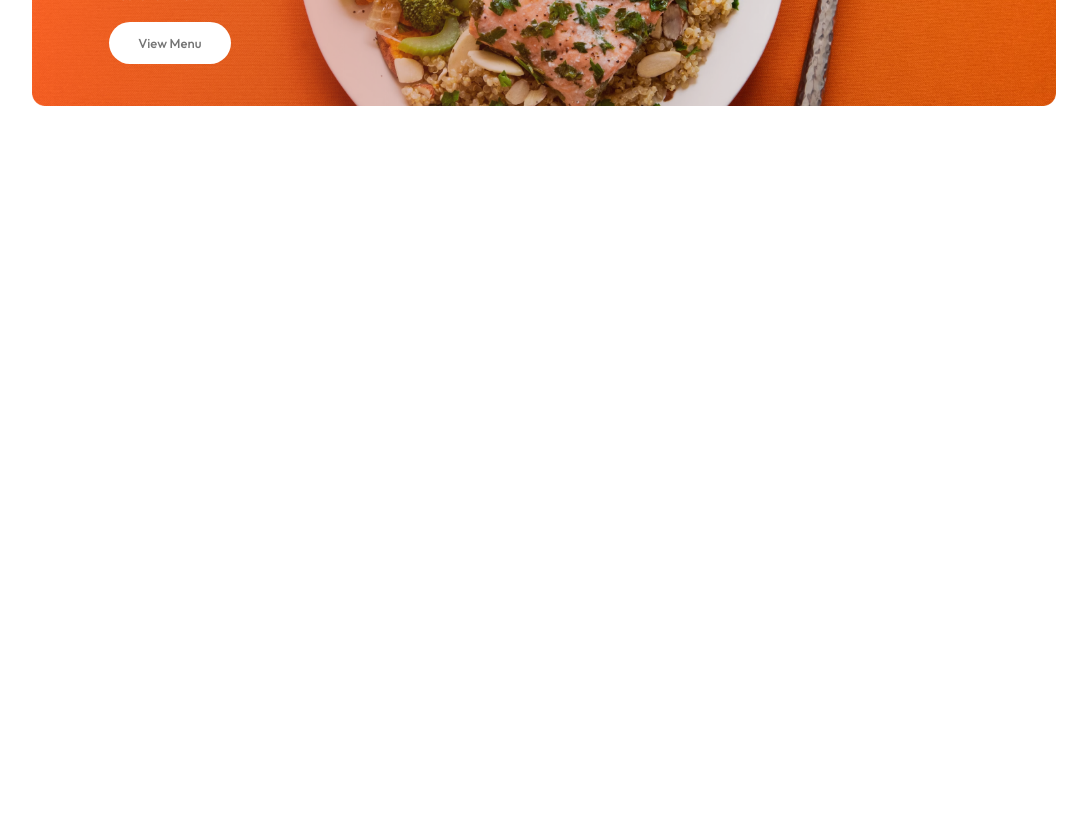
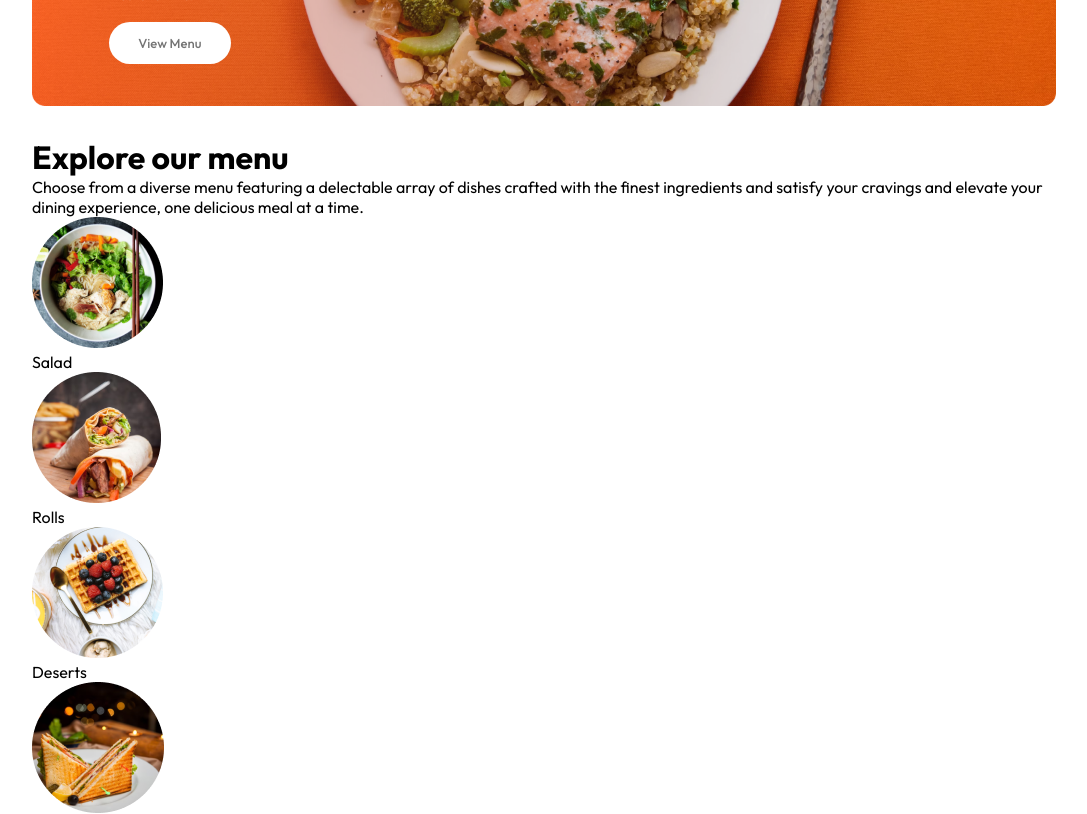
Before and after one commit to Vaibhav-kesarwani/Food-delivery-website, a React (Vite) app in the folder frontend/: page / in a window 1280 px wide. Shown: the part 440-1254 px from the top of the page, without its empty margins (96-1183 px from the left). Before the commit the page ends 800 px from the top, so only its background shows below. Built offline with nearby package versions, Linux system fonts and the light colour scheme.

Commit message:
created the basic structure for the explore menu

```diff
--- a/frontend/src/components/ExploreMenu/ExploreMenu.jsx
+++ b/frontend/src/components/ExploreMenu/ExploreMenu.jsx
@@ -1,13 +1,28 @@
-import React from 'react'
-import './ExploreMenu.css'
-import { menu_list } from '../../assets/assets';
+import React from "react";
+import "./ExploreMenu.css";
+import { menu_list } from "../../assets/assets";
 
 const ExploreMenu = () => {
   return (
-    <div>
-
+    <div className="explore-menu" id="explore-menu">
+      <h1>Explore our menu</h1>
+      <p className="explore-menu-text">
+        Choose from a diverse menu featuring a delectable array of dishes
+        crafted with the finest ingredients and satisfy your cravings and
+        elevate your dining experience, one delicious meal at a time.
+      </p>
+      <div className="explore-menu-list">
+        {menu_list.map((item, index) => {
+          return (
+            <div key={index} className="explore-menu-list">
+              <img src={item.menu_image} />
+              <p>{item.menu_name}</p>
+            </div>
+          );
+        })}
+      </div>
     </div>
   );
 };
 
-export default ExploreMenu
+export default ExploreMenu;
--- a/frontend/src/pages/Home/Home.jsx
+++ b/frontend/src/pages/Home/Home.jsx
@@ -1,11 +1,13 @@
 import React from "react";
 import "./Home.css";
 import Header from "../../components/Header/Header";
+import ExploreMenu from "../../components/ExploreMenu/ExploreMenu";
 
 const Home = () => {
   return (
     <div>
       <Header />
+      <ExploreMenu />
     </div>
   );
 };
```
